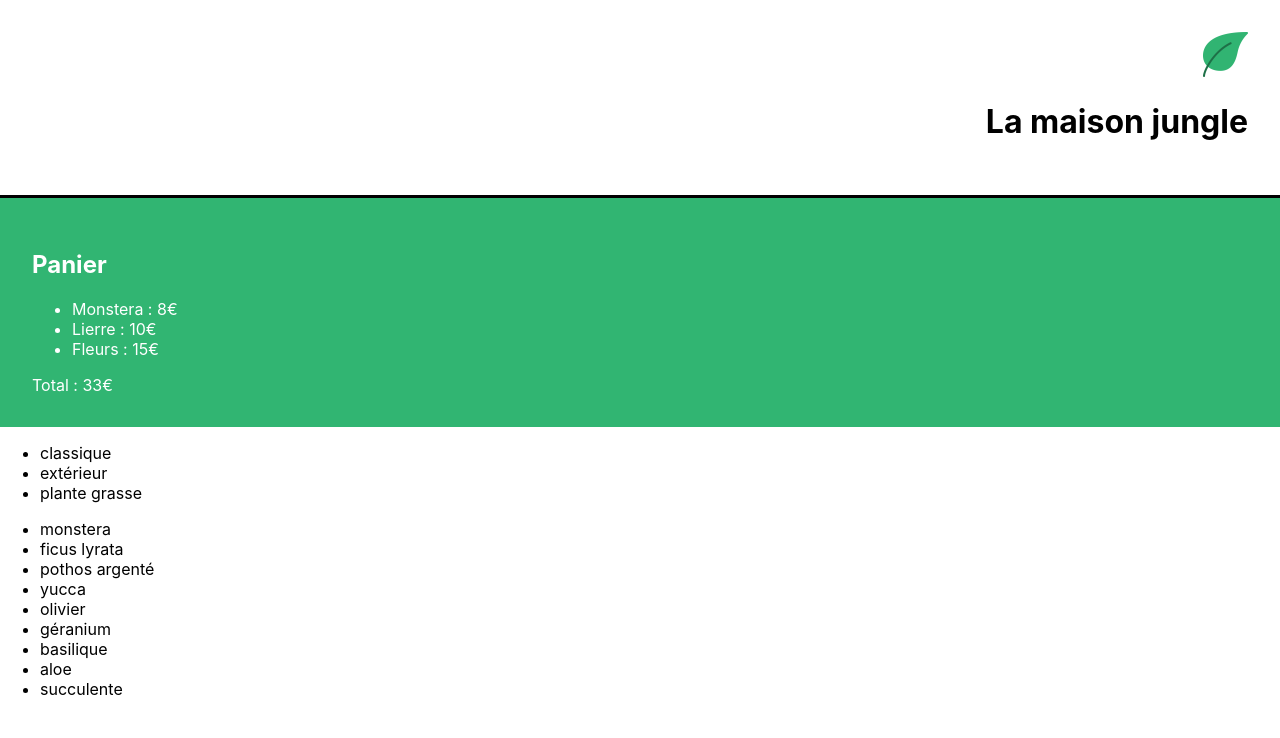
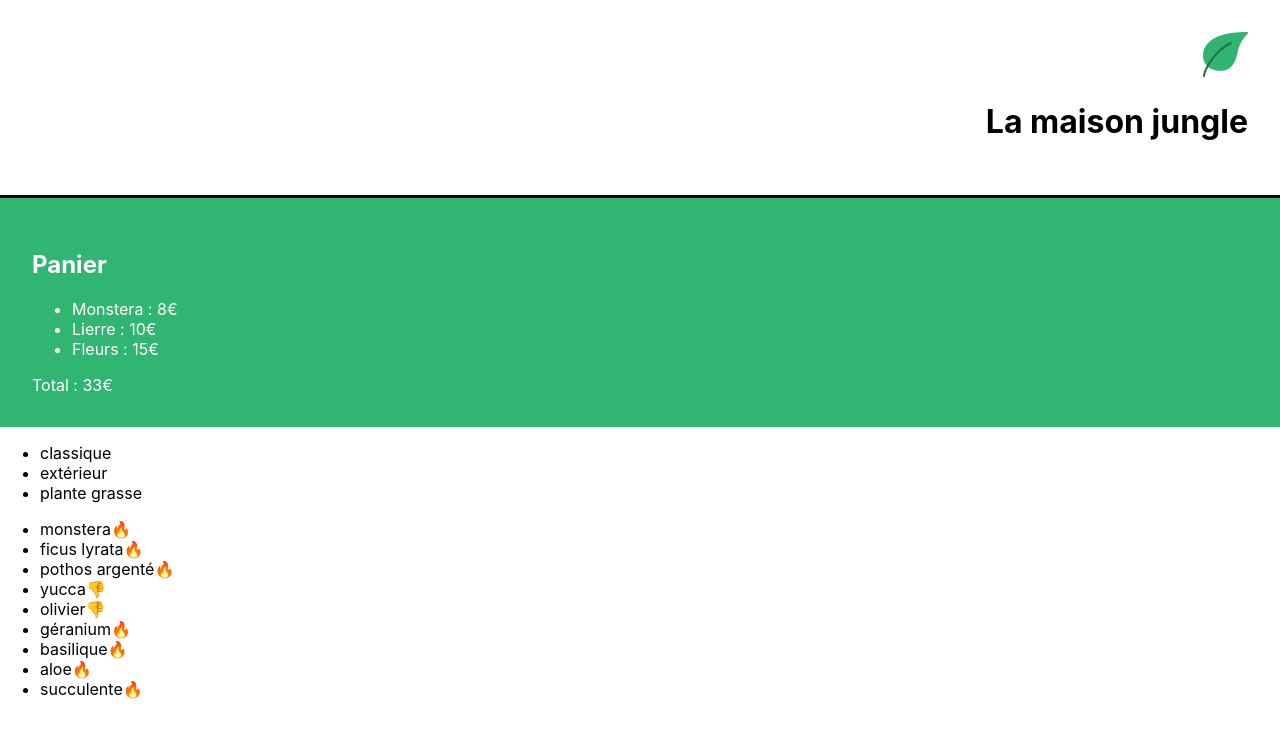
Before and after one commit to Orcryx/OCR_P7-Exo, a React (Create React App) app in the folder la-maison-jungle/: page / in a window 1280 px wide. Shown: the top 738 px of the page. Built offline with nearby package versions, Linux system fonts and the light colour scheme.

Commit message:
Add un ternaire dans la liste à puce pour ajouter une image en fonction du boulean isBestSale

```diff
--- a/la-maison-jungle/src/components/ShoppingList.js
+++ b/la-maison-jungle/src/components/ShoppingList.js
@@ -20,7 +20,7 @@
 			</ul>
 			<ul>
 				{plantList.map((plant) => (
-					<li key={plant.id}>{plant.name}</li>
+					<li key={plant.id}>{plant.name}{plant.isBestSale ? <span>🔥</span> : <span>👎</span>}</li>
 				))}
 			</ul>
 		</div>
--- a/la-maison-jungle/src/datas/plantList.js
+++ b/la-maison-jungle/src/datas/plantList.js
@@ -21,13 +21,13 @@
 		name: 'yucca',
 		category: 'classique',
 		id: '4kk',
-		isBestSale: true
+		isBestSale: false
 	},
 	{
 		name: 'olivier',
 		category: 'extérieur',
 		id: '5pl',
-		isBestSale: true
+		isBestSale: false
 	},
 	{
 		name: 'géranium',
```
